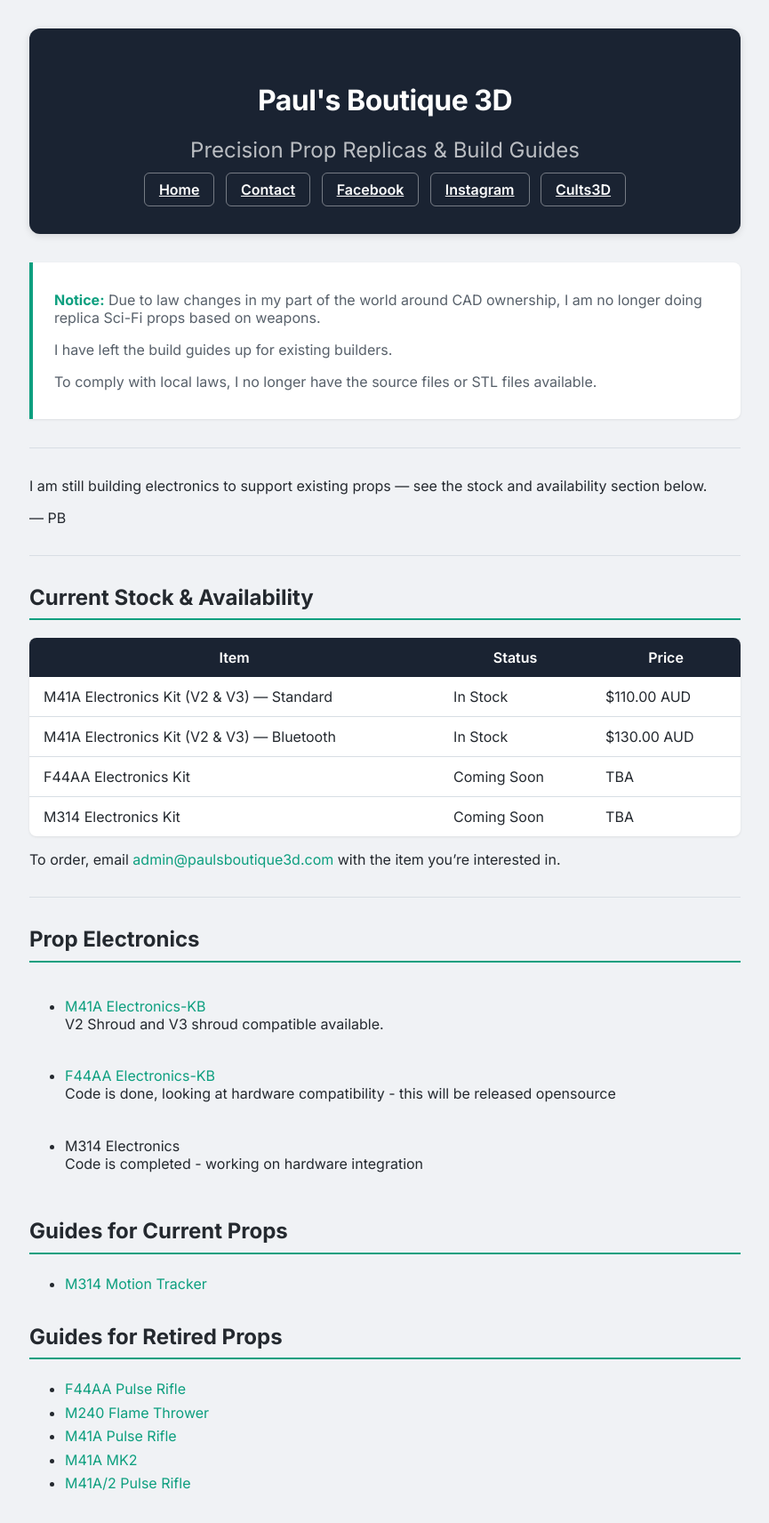
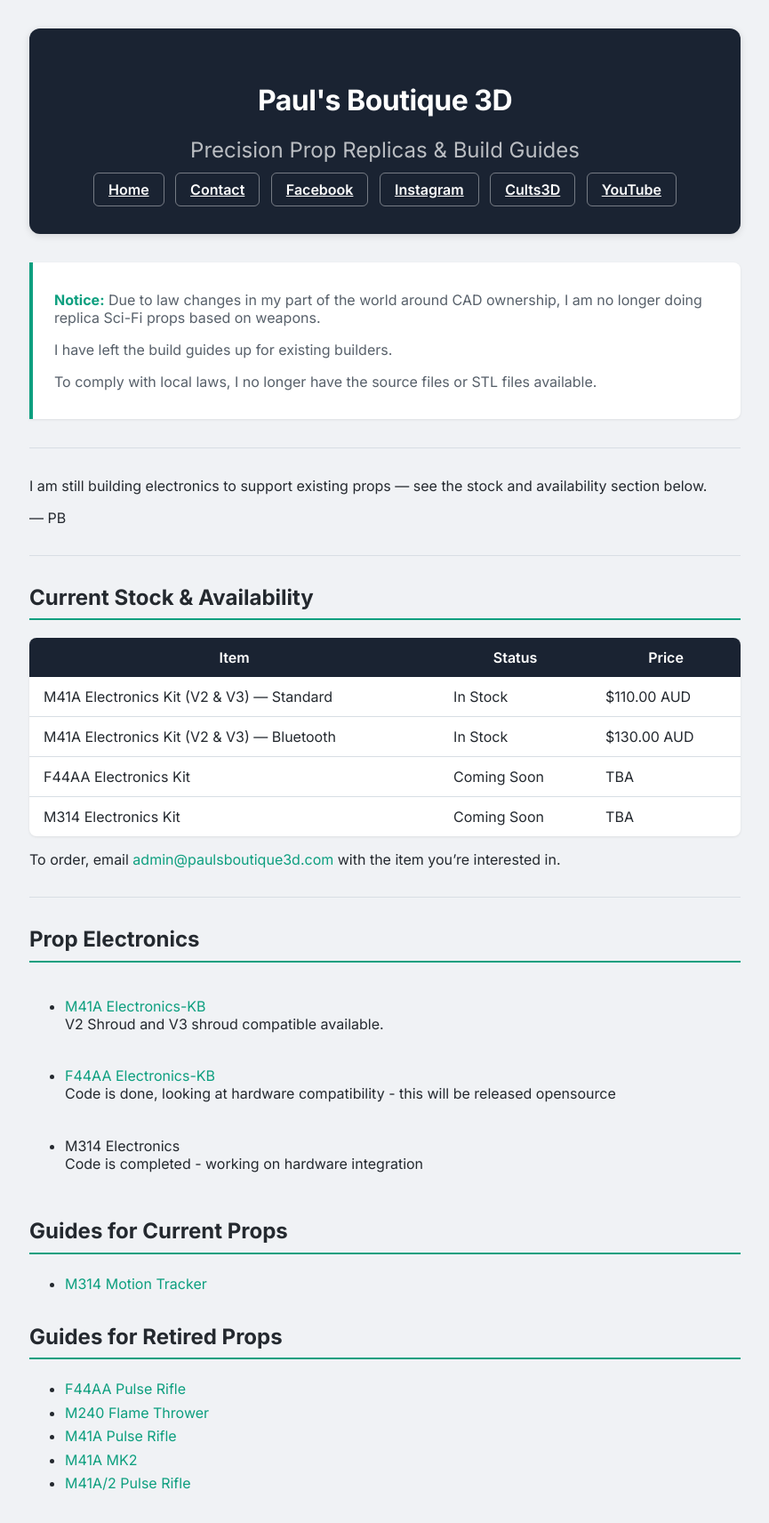
Before and after one commit to paulsboutique3d/paulsboutique3d-kb, a Jekyll site: the page built from README.md, in a window 1280 px wide. Shown: the whole page at 89% size, without its empty margins (207-1072 px from the left). Built offline with Jekyll 4.4.1, drawn with Linux system fonts in a browser that asks for light colours; our own code applies the rules of GitHub Pages for plain Markdown files.

Commit message:
Add YouTube button to header

```diff
--- a/_layouts/default.html
+++ b/_layouts/default.html
@@ -21,6 +21,7 @@
         <a href="https://www.facebook.com/profile.php?id=61584073824743" class="btn" target="_blank" rel="noopener">Facebook</a>
         <a href="https://www.instagram.com/pauls_boutique3d/" class="btn" target="_blank" rel="noopener">Instagram</a>
         <a href="https://cults3d.com/en/users/PaulsBoutique3D/3d-models" class="btn" target="_blank" rel="noopener">Cults3D</a>
+        <a href="https://www.youtube.com/@PaulsBoutique3D" class="btn" target="_blank" rel="noopener">YouTube</a>
       </header>
 
       <main id="content" class="main-content" role="main">
```
